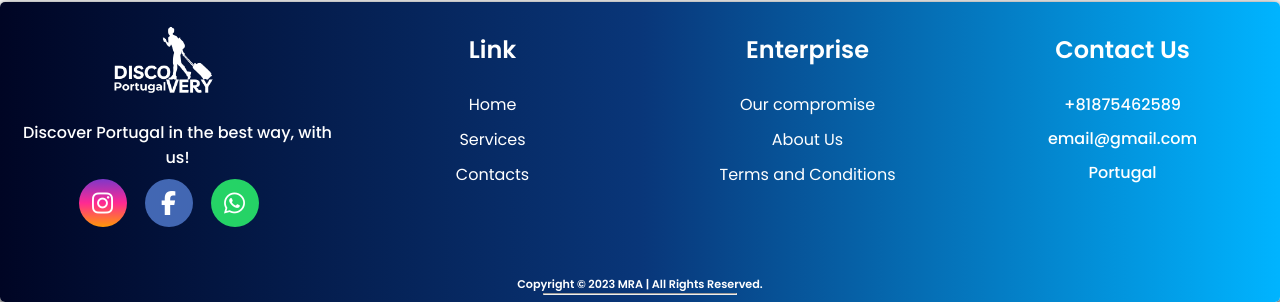
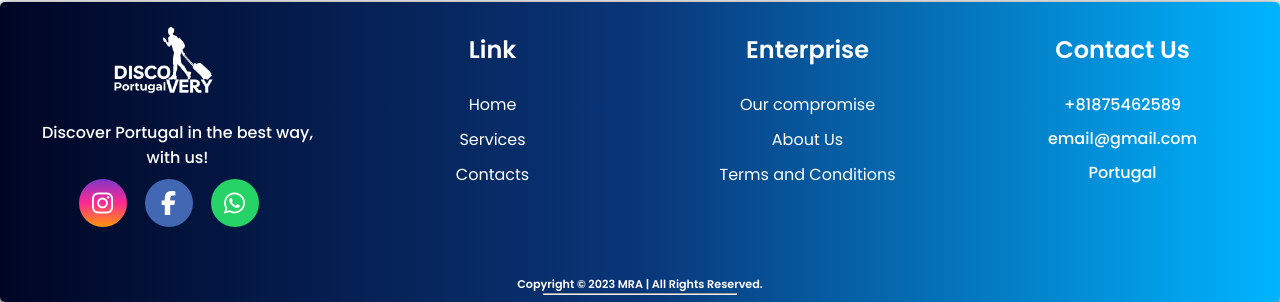
Before and after one commit to MRA-Web/dscovery-portugal, a PHP site: page /en.html in a window 1280 px wide. Shown: the part 2181-2483 px from the top of the page. Run offline with PHP 8.4, Linux system fonts and the light colour scheme.

Commit message:
Removendo partes desnecessárias do código e corrigindo outras

```diff
--- a/site/en.html
+++ b/site/en.html
@@ -34,7 +34,7 @@
 
           <div class="nav-item"> <!-- services -->
 
-            <a class="nav-link"href="#">
+            <a class="nav-link" id="services" href="#">
               Services
               <hr class="title-lines" id="services-line">
             </a>
@@ -231,7 +231,7 @@
 
             <a href="en.html"> <img class="logo" src="assets/images/DiscoveryLogo.png"></a>
 
-            <p>Discover Portugal in the best way,
+            <p>Discover Portugal in the best way,<br>
               with us!
             </p>
 
--- a/site/style.css
+++ b/site/style.css
@@ -444,36 +444,36 @@ margin: 0.5rem 0 1.5rem;
     width: 100%;
 
 }
-    footer .footer-ct{
+.footer-ct{
     display: flex;
     color: white;
 
 }
-    footer .footer-ct ul{
+.footer-ct ul{
     width: 50%;
     margin-top: 30px;
     list-style: none;
 }
-    footer .footer-ct .ul-1{
+.footer-ct .ul-1{
     margin-top: 30px;
     padding-left: 20px;
 }
-    footer .footer-ct ul > p{
+.footer-ct ul > p{
     margin-bottom: 9px;
     font-weight: 500;
 }
-    footer .footer-ct h2{
+.footer-ct h2{
     margin-bottom: 25px;
     font-weight: 600;
 }
-    footer .footer-ct li{
+.footer-ct li{
     margin: 10px 0;
 
 }
-    footer .footer-ct a{
+.footer-ct a{
     color: white;
 }
-    footer .footer-ct .footer-icons-social{
+.footer-icons-social{
     display: inline-flex;
     zoom: 150% ;
 
```
Lines whose indentation alone changed are shown as unchanged.
